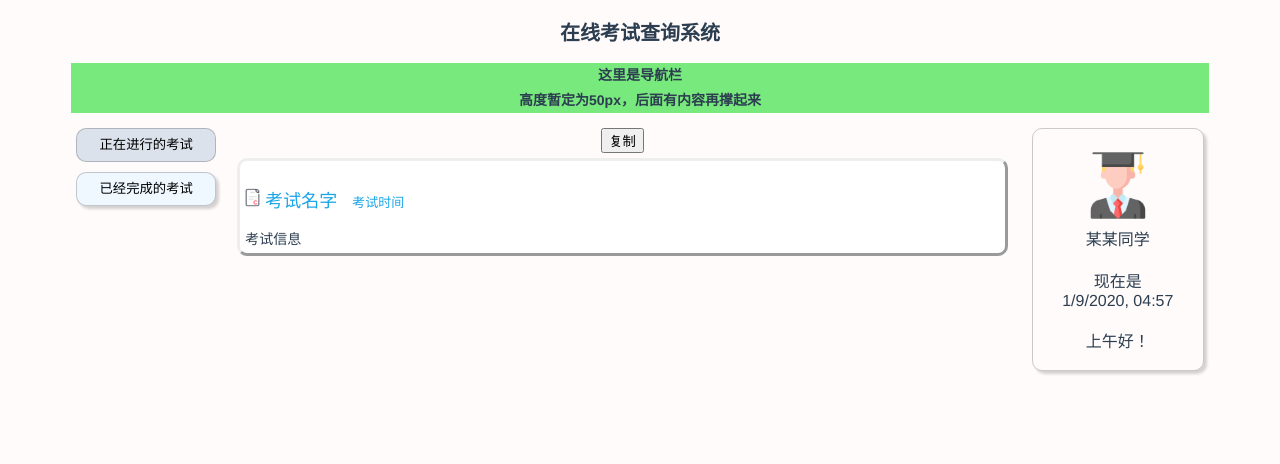
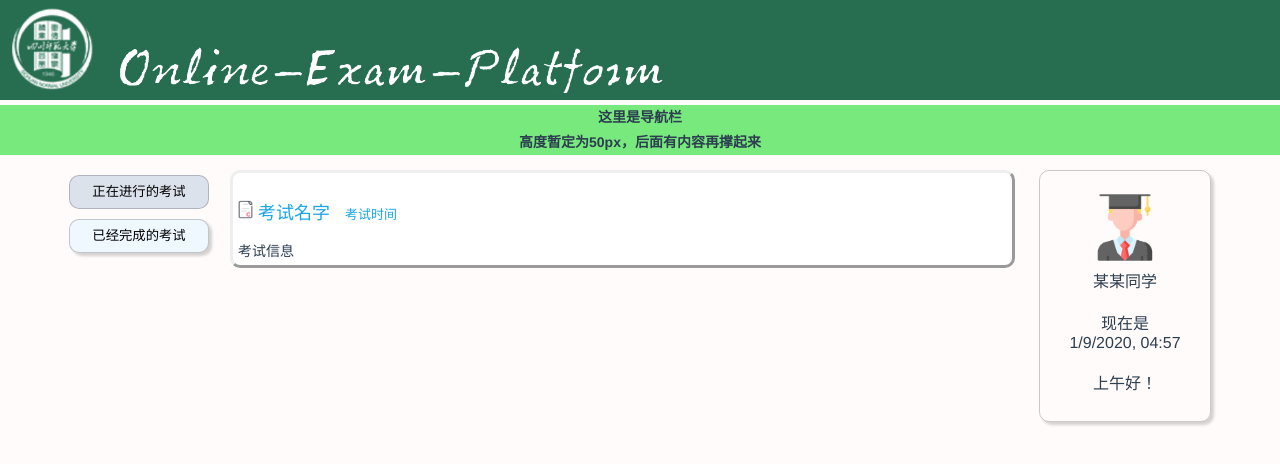
Before and after one commit to rpz-github-organization/Online-Exam-Platform-FE, a Vue app: page /index_stu in a window 1280 px wide. Shown: the top 464 px of the page. Built offline with nearby package versions, Linux system fonts and the light colour scheme.

Commit message:
beautify

```diff
--- a/public/index.html
+++ b/public/index.html
@@ -15,3 +15,9 @@
     <!-- built files will be auto injected -->
   </body>
 </html>
+
+<style lang="less">
+  body {
+    margin:0px;
+  }
+</style>
--- a/src/App.vue
+++ b/src/App.vue
@@ -15,6 +15,7 @@
   -moz-osx-font-smoothing: grayscale;
   text-align: center;
   color: #2c3e50;
+  // margin: 0px;
 }
 
 #nav {
--- a/src/components/Index_stu.vue
+++ b/src/components/Index_stu.vue
@@ -1,6 +1,10 @@
 <template >
   <div class="stu">
-    <div class="title">在线考试查询系统</div>
+    <div class="title">
+      <img src="../assets/sicnu.png" class="sicnu" />
+      <img src="../assets/title.png" class="word" />
+      <!-- <div class="word">Online-Exam-Platform</div> -->
+    </div>
     <div class="navigate">
       这里是导航栏
       <br />高度暂定为50px，后面有内容再撑起来
@@ -11,20 +15,21 @@
         <button class="pass" @click="ChangeToPass" :class="{active:!isActive}">已经完成的考试</button>
       </div>
       <div class="middle">
-      <On v-if="Seen" />
-      <Pass v-if="!Seen" />
+        <On v-if="Seen" />
+        <Pass v-if="!Seen" />
       </div>
       <div class="right">
         <img src="../assets/head.png" alt="defaul" />
         <div class="hello">
           {{ name }}同学
-          <br /><br>
-          现在是
-          <br>
+          <br />
+          <br />现在是
+          <br />
           {{ new Date().toLocaleString('chinese', { hour12: false }).substring( 0, 15 ) }}
-          <br><br>
+          <br />
+          <br />
           {{ greeting }}
-          <br><br>
+          <br />
         </div>
       </div>
     </div>
@@ -32,12 +37,10 @@
 </template>
 
 <script>
-
 import On from '../views/On.vue';
 import Pass from '../views/Pass.vue';
 
 export default {
-
   name: 'IndexStu',
 
   components: {
@@ -79,33 +82,44 @@ export default {
     else if (d.getHours() >= 12 && d.getHours() < 18) this.greeting = '下午好！';
     else this.greeting = '晚上好！';
   },
-
+  // 删除 Home|About
   mounted() {
     const parent = document.getElementById('app');
     const child = document.getElementById('nav');
     parent.removeChild(child);
+    // const Body = document.getElementsByTagName('body');
+    // Body.style.margin = '0px';
   },
-
 };
 </script>
 
 <style scoped lang="less">
 .stu {
+  // margin: 0px;
   .title {
-    font-size: 20px;
-    font-weight: bold;
-    height: 50px;
-    line-height: 50px;
-    border: 0;
+    display: flex;
+    flex-direction: row;
+    height: 100px;
+    margin: 0px auto;
+    background-color: #276e51;
+
+    .sicnu {
+      height: 90px;
+      margin-top: 5px;
+      margin-left: 5px;
+    }
+
+      .word {
+        height: 60px;
+        margin-top: 33px;
+      }
   }
-
   .navigate {
     font-size: 14px;
     font-weight: bold;
     height: 50px;
     line-height: 25px;
     background-color: rgb(120, 233, 125);
-    width: 90%;
     align-self: center;
     margin: auto;
     margin-top: 5px;
@@ -116,7 +130,7 @@ export default {
     flex-direction: row;
     justify-content: space-between;
     flex-wrap: nowrap;
-    height: 100%;
+    height: auto;
     width: 90%;
     margin: auto;
     // background-color: rgba(219, 215, 208, 0.177);
@@ -130,6 +144,7 @@ export default {
       margin-top: 15px;
       margin-right: 5px;
       width: 170px;
+      height: 230px;;
       padding-top: 20px;
       flex-shrink: 0;
 
@@ -146,7 +161,7 @@ export default {
     .left {
       display: flex;
       font-size: 16px;
-      margin-top: 10px;
+      margin-top: 15px;
       margin-right: 15px;
       flex-direction: column;
       justify-content: flex-start;
--- a/src/views/On.vue
+++ b/src/views/On.vue
@@ -1,7 +1,7 @@
 <template>
   <div id="middle">
     <!-- <div/> class="top">考试安排表</div> -->
-    <button @click="copy" >复制</button>
+    <!-- <button @click="copyExam">复制</button> -->
     <div id="exam">
       <div class="one">
         <div class="name">
@@ -18,6 +18,7 @@
 <script>
 export default {
   name: 'On',
+
   data() {
     return {
       name: '考试名字',
@@ -27,7 +28,7 @@ export default {
   },
   // 尝试复制exam节点
   methods: {
-    copy() {
+    copyExam() {
       const middle = document.getElementById('middle');
       const oldExam = document.getElementById('exam');
       const newExam = oldExam.cloneNode(true);
```
Also changed, not shown: src/assets/sicnu.png (added), src/assets/title.png (added).
